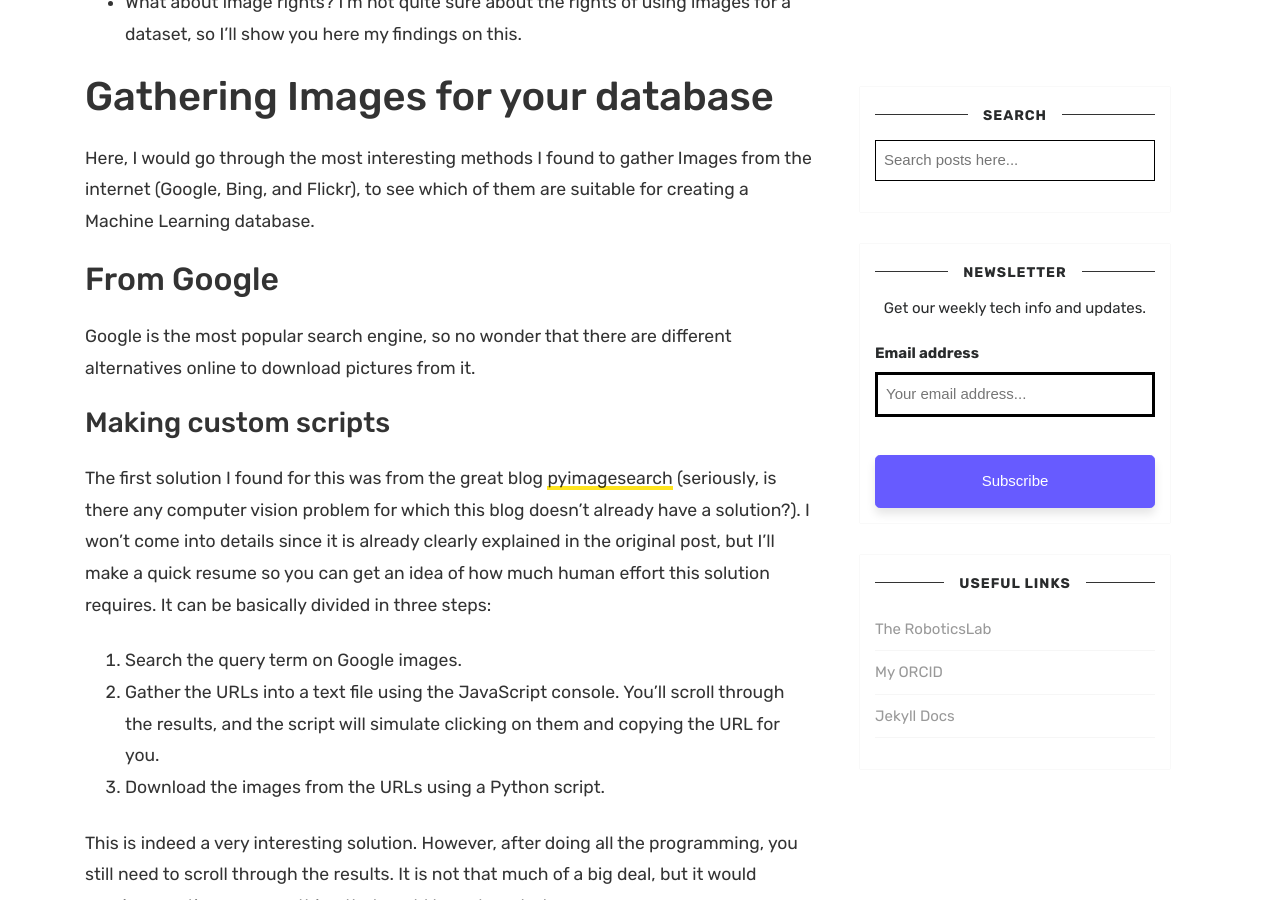
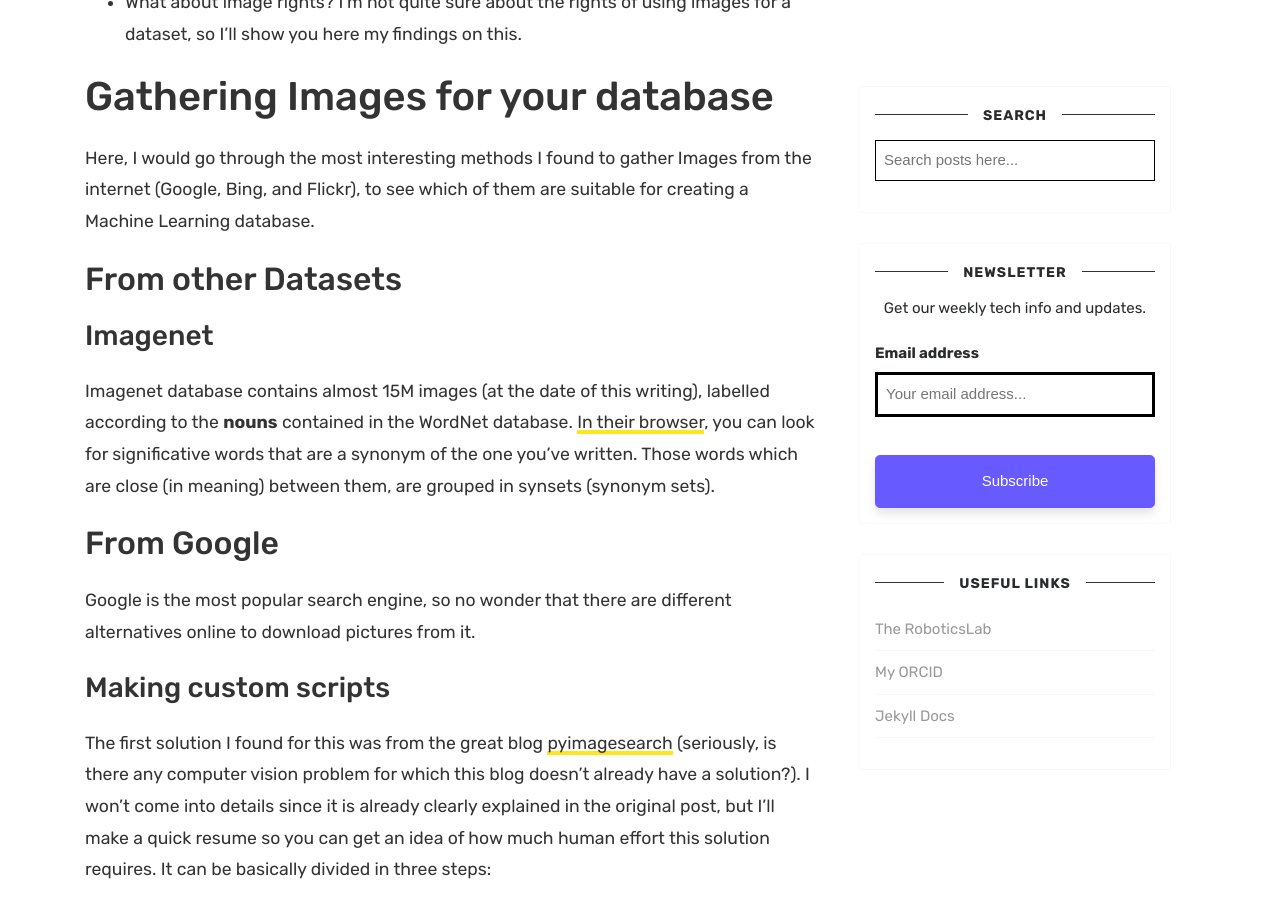
Before and after one commit to olayasturias/olayasturias.github.io, a Jekyll site: the page built from _posts/2020-05-27-dataset.md, in a window 1280 px wide and 900 px high, scrolled down 1479 px. Built offline with Jekyll 4.4.1, drawn with Linux system fonts in a browser that asks for light colours; nearby versions of some CDN libraries; emoji names are drawn with the system emoji font; library files that are not in the unit come from our copies; comment, search, counter and statistics services are not loaded.

```diff
--- a/_posts/2020-05-27-dataset.md
+++ b/_posts/2020-05-27-dataset.md
@@ -29,6 +29,11 @@ for a dataset, so I'll show you here my findings on this.
 Here, I would go through the most interesting methods I found to gather Images
 from the internet (Google, Bing, and Flickr), to see which of them are suitable
 for creating a Machine Learning database.
+
+## From other Datasets
+### Imagenet
+Imagenet database contains almost 15M images (at the date of this writing), labelled
+according to the **nouns** contained in the WordNet database. [In their browser](http://wordnetweb.princeton.edu/perl/webwn), you can look for significative words that are a synonym of the one you've written. Those words which are close (in meaning) between them, are grouped in synsets (synonym sets).
 
 ## From Google
 Google is the most popular search engine, so no wonder that there are different
```
Also changed, not shown: _posts/2020-09-15-improveorprocess.md (+35 -0 lines).
